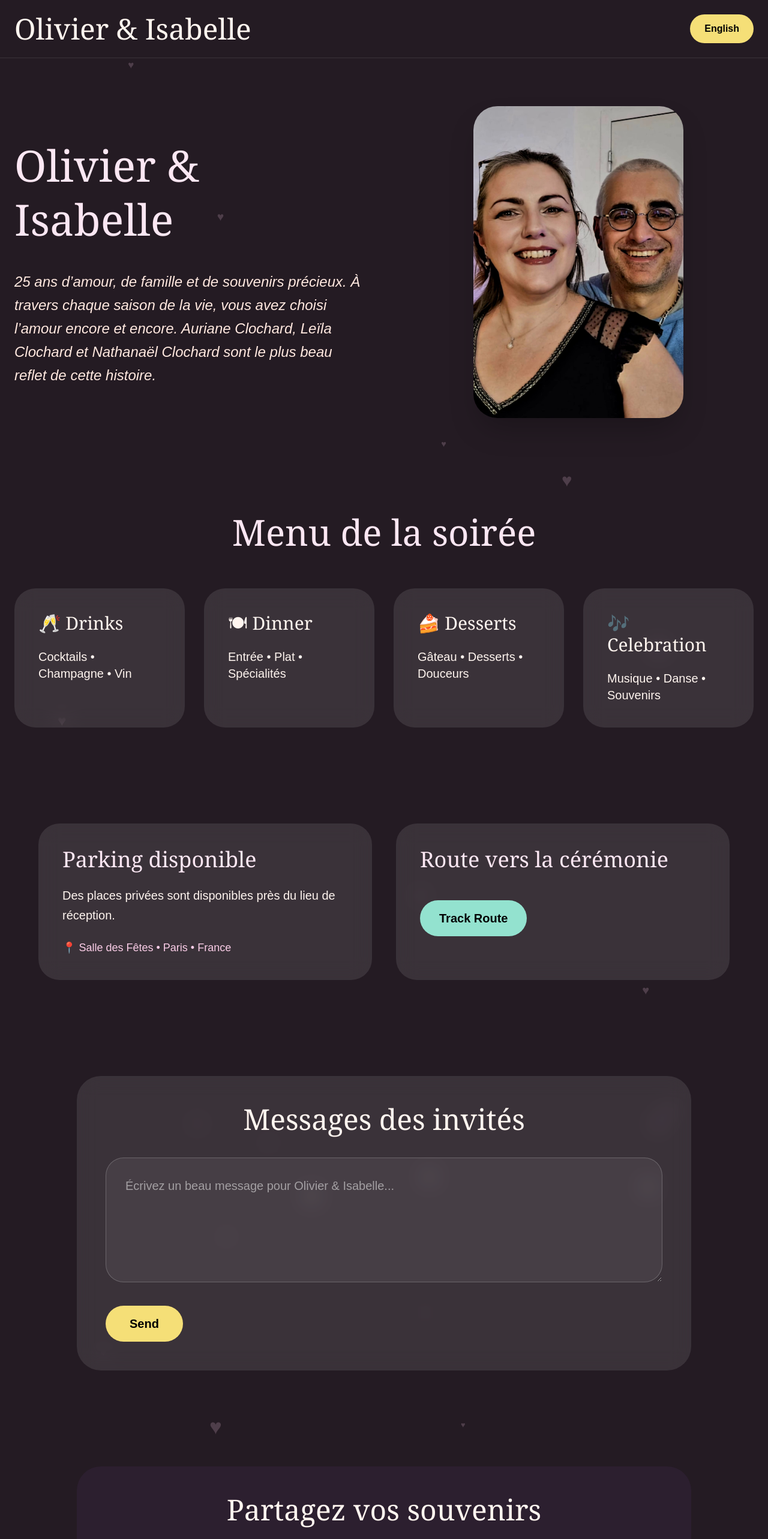
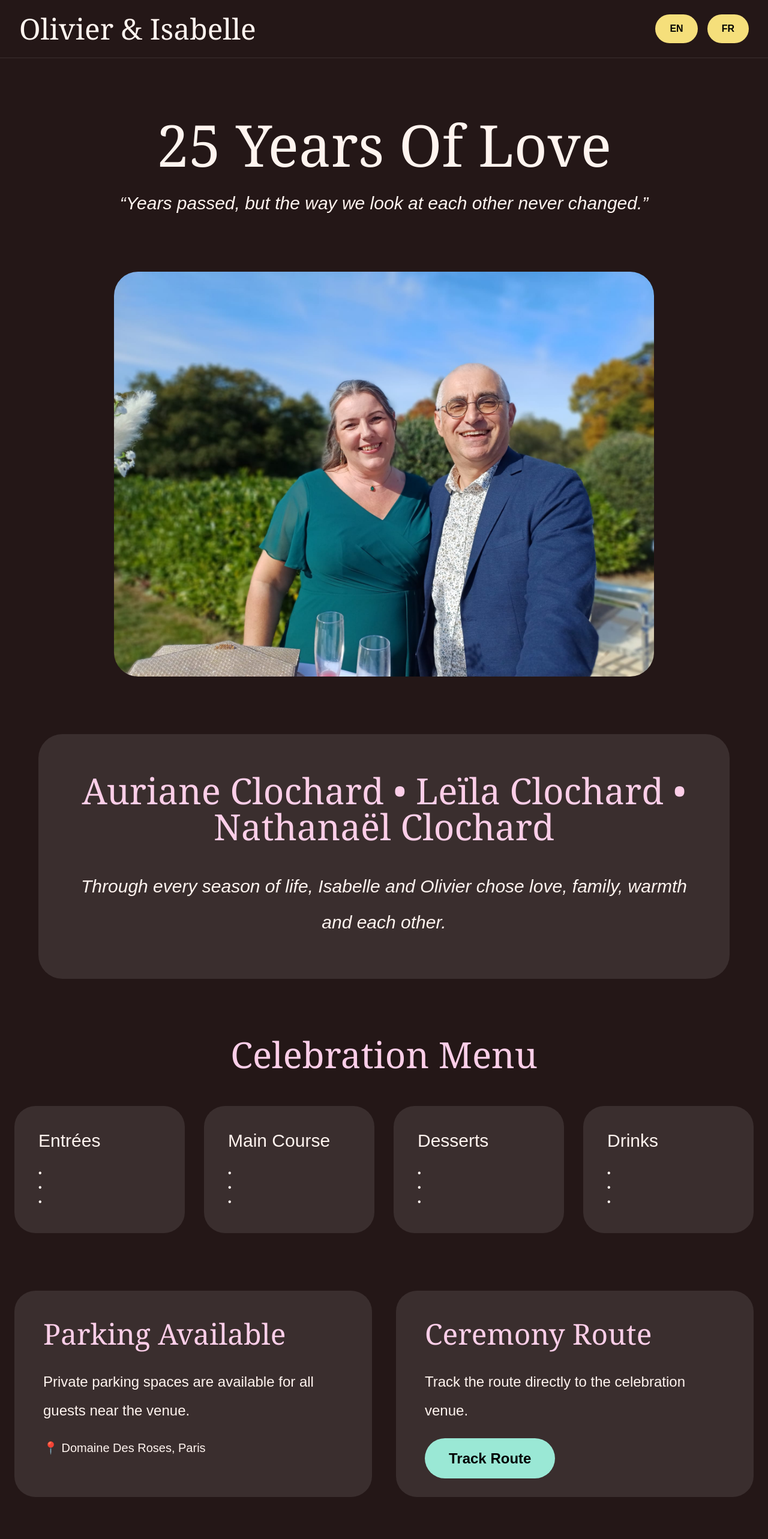
Before and after one commit to Nandinivadla/olisa, a Next.js app: page / in a window 1280 px wide. Shown: the top 2566 px of the page at 60% size. Built offline with nearby package versions, Linux system fonts and the light colour scheme.

Commit message:
real final update

```diff
--- a/app/page.tsx
+++ b/app/page.tsx
@@ -1,297 +1,229 @@
 "use client";
 
-import { useEffect, useState } from "react";
+import { useState } from "react";
 
 export default function Home() {
-  const [language, setLanguage] = useState("fr");
-  const [currentImage, setCurrentImage] = useState(0);
+  const [lang, setLang] = useState("en");
 
-  const images = [
-    "/photo1.jpeg",
-    "/photo2.jpeg",
-    "/photo3.jpeg",
-    "/photo4.jpeg",
-  ];
-
-  useEffect(() => {
-    const interval = setInterval(() => {
-      setCurrentImage((prev) => (prev + 1) % images.length);
-    }, 3000);
-
-    return () => clearInterval(interval);
-  }, []);
-
-  const content = {
-    fr: {
-      title: "Olivier & Isabelle",
-
+  const text = {
+    en: {
+      title: "25 Years Of Love",
+      quote:
+        "Years passed, but the way we look at each other never changed.",
       emotional:
-        "25 ans d’amour, de famille et de souvenirs précieux. À travers chaque saison de la vie, vous avez choisi l’amour encore et encore. Auriane Clochard, Leïla Clochard et Nathanaël Clochard sont le plus beau reflet de cette histoire.",
-
-      menu: "Menu de la soirée",
-
-      drinks: "Cocktails • Champagne • Vin",
-      dinner: "Entrée • Plat • Spécialités",
-      dessert: "Gâteau • Desserts • Douceurs",
-      party: "Musique • Danse • Souvenirs",
-
-      parking: "Parking disponible",
+        "Through every season of life, Isabelle and Olivier chose love, family, warmth and each other.",
+      menu: "Celebration Menu",
+      parking: "Parking Available",
       parkingText:
-        "Des places privées sont disponibles près du lieu de réception.",
-
-      route: "Route vers la cérémonie",
-
-      guest: "Messages des invités",
-
-      placeholder:
-        "Écrivez un beau message pour Olivier & Isabelle...",
-
-      upload: "Partagez vos souvenirs",
-      uploadText:
-        "Ajoutez vos photos et souvenirs précieux de cette magnifique soirée ✨",
-
+        "Private parking spaces are available for all guests near the venue.",
+      route: "Ceremony Route",
+      routeText: "Track the route directly to the celebration venue.",
+      memories: "Share Your Memories",
+      upload:
+        "Upload your beautiful photos and memories from this special evening.",
+      messages: "Guest Messages",
       thanks:
-        "Merci du fond du cœur pour votre présence, votre amour et vos précieux souvenirs.",
-
-      location: "Salle des Fêtes • Paris • France",
+        "Thank you for celebrating 25 beautiful years of love with us.",
     },
 
-    en: {
-      title: "Olivier & Isabelle",
-
+    fr: {
+      title: "25 Ans D’amour",
+      quote:
+        "Les années ont passé, mais notre regard l’un pour l’autre n’a jamais changé.",
       emotional:
-        "25 years of love, family and beautiful memories. Through every season of life, you chose each other again and again. Auriane Clochard, Leïla Clochard and Nathanaël Clochard are the most beautiful reflection of your story.",
-
-      menu: "Celebration Menu",
-
-      drinks: "Cocktails • Champagne • Wine",
-      dinner: "Starter • Dinner • Special Dishes",
-      dessert: "Cake • Desserts • Sweet Table",
-      party: "Music • Dance • Memories",
-
-      parking: "Parking Available",
+        "À travers chaque saison de la vie, Isabelle et Olivier ont choisi l’amour, la famille et la tendresse.",
+      menu: "Menu De La Soirée",
+      parking: "Parking Disponible",
       parkingText:
-        "Private parking spaces are available near the venue.",
-
-      route: "Ceremony Route",
-
-      guest: "Guest Messages",
-
-      placeholder:
-        "Write a beautiful message for Olivier & Isabelle...",
-
-      upload: "Share Your Memories",
-      uploadText:
-        "Upload your beautiful memories and pictures from this special celebration ✨",
-
+        "Des places de parking privées sont disponibles pour tous les invités.",
+      route: "Itinéraire De La Cérémonie",
+      routeText:
+        "Suivez l’itinéraire directement vers le lieu de célébration.",
+      memories: "Partagez Vos Souvenirs",
+      upload:
+        "Ajoutez vos magnifiques photos et souvenirs de cette soirée spéciale.",
+      messages: "Messages Des Invités",
       thanks:
-        "Thank you from the bottom of our hearts for your love, presence and precious memories.",
-
-      location: "Celebration Hall • Paris • France",
+        "Merci de célébrer avec nous ces 25 merveilleuses années d’amour.",
     },
   };
 
-  const t = content[language as "fr" | "en"];
+  const t = text[lang as "en" | "fr"];
 
   return (
-    <main className="bg-[#241b23] text-[#fff5ef] min-h-screen overflow-hidden relative">
+    <main className="min-h-screen bg-[#241717] text-[#fff4ef]">
 
-      {/* floating hearts */}
-      <div className="absolute inset-0 opacity-20 overflow-hidden">
-        {[...Array(25)].map((_, i) => (
-          <div
-            key={i}
-            className="absolute text-pink-200 animate-pulse"
-            style={{
-              left: `${Math.random() * 100}%`,
-              top: `${Math.random() * 100}%`,
-              fontSize: `${10 + Math.random() * 30}px`,
-            }}
+      {/* HEADER */}
+      <div className="flex justify-between items-center px-8 py-6 border-b border-white/10">
+        <h1 className="text-5xl font-serif">
+          Olivier & Isabelle
+        </h1>
+
+        <div className="flex gap-4">
+          <button
+            onClick={() => setLang("en")}
+            className="bg-[#f5df7b] text-black px-6 py-3 rounded-full font-bold"
           >
-            ♥
+            EN
+          </button>
+
+          <button
+            onClick={() => setLang("fr")}
+            className="bg-[#f5df7b] text-black px-6 py-3 rounded-full font-bold"
+          >
+            FR
+          </button>
         </div>
-        ))}
       </div>
 
-      {/* top bar */}
-      <div className="flex justify-between items-center px-6 py-6 border-b border-white/10 relative z-10">
-
-        <h1 className="text-3xl md:text-5xl font-serif">
-          {t.title}
-        </h1>
-
-        <button
-          onClick={() =>
-            setLanguage(language === "fr" ? "en" : "fr")
-          }
-          className="bg-[#f5df77] text-black px-6 py-3 rounded-full font-bold"
-        >
-          {language === "fr" ? "English" : "Français"}
-        </button>
-
-      </div>
-
-      {/* slideshow */}
-      <section className="py-20 px-6 relative z-10">
-
-        <div className="max-w-7xl mx-auto grid md:grid-cols-2 gap-16 items-center">
-
-          <div>
-
-            <h2 className="text-5xl md:text-7xl font-serif leading-tight mb-10 text-pink-100">
+      {/* HERO */}
+      <section className="text-center py-24 px-6">
+        <h2 className="text-8xl font-serif mb-8">
           {t.title}
         </h2>
 
-            <p className="text-2xl leading-relaxed italic text-[#ffe8df]">
+        <p className="text-3xl italic max-w-5xl mx-auto">
+          “{t.quote}”
+        </p>
+      </section>
+
+      {/* MAIN PHOTO */}
+      <section className="flex justify-center px-6">
+        <img
+          src="/photo1.jpeg"
+          className="rounded-[40px] w-[900px] max-w-full"
+        />
+      </section>
+
+      {/* EMOTIONAL SECTION */}
+      <section className="max-w-6xl mx-auto mt-24 bg-white/10 rounded-[40px] p-16 text-center">
+        <h2 className="text-6xl font-serif text-pink-200 mb-10">
+          Auriane Clochard • Leïla Clochard • Nathanaël Clochard
+        </h2>
+
+        <p className="text-3xl italic leading-loose">
           {t.emotional}
         </p>
+      </section>
+
+      {/* MENU */}
+      <section className="max-w-7xl mx-auto mt-24 px-6">
+        <h2 className="text-6xl text-center font-serif text-pink-200 mb-14">
+          {t.menu}
+        </h2>
+
+        <div className="grid md:grid-cols-4 gap-8">
+
+          <div className="bg-white/10 p-10 rounded-[35px]">
+            <h3 className="text-3xl mb-6">Entrées</h3>
+            <p>•</p>
+            <p>•</p>
+            <p>•</p>
+          </div>
+
+          <div className="bg-white/10 p-10 rounded-[35px]">
+            <h3 className="text-3xl mb-6">Main Course</h3>
+            <p>•</p>
+            <p>•</p>
+            <p>•</p>
+          </div>
+
+          <div className="bg-white/10 p-10 rounded-[35px]">
+            <h3 className="text-3xl mb-6">Desserts</h3>
+            <p>•</p>
+            <p>•</p>
+            <p>•</p>
+          </div>
+
+          <div className="bg-white/10 p-10 rounded-[35px]">
+            <h3 className="text-3xl mb-6">Drinks</h3>
+            <p>•</p>
+            <p>•</p>
+            <p>•</p>
+          </div>
 
         </div>
+      </section>
 
-          <div className="flex justify-center">
+      {/* LOCATION */}
+      <section className="grid md:grid-cols-2 gap-10 max-w-7xl mx-auto mt-24 px-6">
 
-            <img
-              src={images[currentImage]}
-              alt=""
-              className="w-[350px] h-[520px] object-cover rounded-[40px] shadow-2xl transition-all duration-700"
-            />
+        <div className="bg-white/10 rounded-[35px] p-12">
+          <h2 className="text-5xl text-pink-200 font-serif mb-8">
+            {t.parking}
+          </h2>
 
+          <p className="text-2xl leading-loose">
+            {t.parkingText}
+          </p>
+
+          <p className="mt-6 text-xl">
+            📍 Domaine Des Roses, Paris
+          </p>
         </div>
 
+        <div className="bg-white/10 rounded-[35px] p-12">
+          <h2 className="text-5xl text-pink-200 font-serif mb-8">
+            {t.route}
+          </h2>
+
+          <p className="text-2xl leading-loose mb-10">
+            {t.routeText}
+          </p>
+
+          <a
+            href="https://maps.google.com"
+            target="_blank"
+            className="bg-[#9ae8d5] text-black px-10 py-5 rounded-full text-2xl font-bold"
+          >
+            Track Route
+          </a>
         </div>
 
       </section>
 
-      {/* menu boxes */}
-      <section className="py-20 px-6 relative z-10">
+      {/* GUEST MESSAGES */}
+      <section className="max-w-6xl mx-auto mt-24 bg-white/10 rounded-[40px] p-16">
 
-        <h2 className="text-center text-5xl md:text-6xl font-serif mb-16 text-pink-100">
-          {t.menu}
+        <h2 className="text-6xl font-serif text-center mb-12">
+          {t.messages}
         </h2>
 
-        <div className="grid md:grid-cols-2 lg:grid-cols-4 gap-8 max-w-7xl mx-auto">
+        <textarea
+          placeholder="Write your beautiful message..."
+          className="w-full h-[250px] bg-white/10 rounded-[30px] p-8 text-2xl"
+        />
 
-          <div className="bg-white/10 backdrop-blur-lg rounded-[35px] p-10">
-            <h3 className="text-3xl mb-6 font-serif">🥂 Drinks</h3>
-            <p className="text-xl">{t.drinks}</p>
-          </div>
-
-          <div className="bg-white/10 backdrop-blur-lg rounded-[35px] p-10">
-            <h3 className="text-3xl mb-6 font-serif">🍽 Dinner</h3>
-            <p className="text-xl">{t.dinner}</p>
-          </div>
-
-          <div className="bg-white/10 backdrop-blur-lg rounded-[35px] p-10">
-            <h3 className="text-3xl mb-6 font-serif">🍰 Desserts</h3>
-            <p className="text-xl">{t.dessert}</p>
-          </div>
-
-          <div className="bg-white/10 backdrop-blur-lg rounded-[35px] p-10">
-            <h3 className="text-3xl mb-6 font-serif">🎶 Celebration</h3>
-            <p className="text-xl">{t.party}</p>
-          </div>
-
-        </div>
+        <button className="mt-10 bg-pink-200 text-black px-10 py-5 rounded-full text-2xl font-bold">
+          Post Message
+        </button>
 
       </section>
 
-      {/* parking and route */}
-      <section className="py-20 px-6 relative z-10">
+      {/* UPLOAD PHOTOS */}
+      <section className="max-w-6xl mx-auto mt-24 bg-white/10 rounded-[40px] p-16 text-center">
 
-        <div className="grid md:grid-cols-2 gap-10 max-w-6xl mx-auto">
-
-          <div className="bg-white/10 backdrop-blur-lg rounded-[35px] p-10">
-
-            <h2 className="text-4xl font-serif mb-6 text-pink-100">
-              {t.parking}
+        <h2 className="text-6xl font-serif mb-10">
+          {t.memories}
         </h2>
 
-            <p className="text-xl leading-relaxed">
-              {t.parkingText}
+        <p className="text-2xl mb-10">
+          {t.upload}
         </p>
-
-            <p className="mt-6 text-pink-200 text-lg">
-              📍 {t.location}
-            </p>
-
-          </div>
-
-          <div className="bg-white/10 backdrop-blur-lg rounded-[35px] p-10">
-
-            <h2 className="text-4xl font-serif mb-6 text-pink-100">
-              {t.route}
-            </h2>
-
-            <a
-              href="https://maps.google.com"
-              target="_blank"
-              className="inline-block mt-6 bg-[#93e2cf] text-black px-8 py-4 rounded-full font-bold text-xl"
-            >
-              Track Route
-            </a>
-
-          </div>
-
-        </div>
-
-      </section>
-
-      {/* guest messages */}
-      <section className="py-20 px-6 relative z-10">
-
-        <div className="max-w-5xl mx-auto bg-white/10 backdrop-blur-lg rounded-[40px] p-12">
-
-          <h2 className="text-center text-5xl font-serif mb-10">
-            {t.guest}
-          </h2>
-
-          <textarea
-            placeholder={t.placeholder}
-            className="w-full h-52 rounded-[30px] bg-[#ffffff10] border border-white/20 p-8 text-xl text-white"
-          />
-
-          <button className="mt-8 bg-[#f5df77] text-black px-10 py-4 rounded-full font-bold text-xl">
-            Send
-          </button>
-
-        </div>
-
-      </section>
-
-      {/* upload memories */}
-      <section className="py-20 px-6 relative z-10">
-
-        <div className="max-w-5xl mx-auto bg-[#2c1f2f] rounded-[40px] p-12 text-center">
-
-          <h2 className="text-5xl font-serif mb-8">
-            {t.upload}
-          </h2>
 
         <input
           type="file"
           multiple
-            className="bg-white text-black p-4 rounded-xl w-full"
+          className="text-2xl"
         />
-
-          <p className="mt-8 text-2xl text-[#ffe8df]">
-            {t.uploadText}
-          </p>
-
-        </div>
 
       </section>
 
-      {/* thank you */}
-      <section className="py-20 px-6 relative z-10">
-
-        <div className="max-w-5xl mx-auto text-center">
-
-          <h2 className="text-4xl md:text-6xl font-serif italic leading-relaxed text-pink-100">
+      {/* THANK YOU */}
+      <section className="text-center py-24 px-6">
+        <p className="text-4xl italic max-w-5xl mx-auto leading-loose">
           {t.thanks}
-          </h2>
-
-        </div>
-
+        </p>
       </section>
 
     </main>
```
Lines whose indentation alone changed are shown as unchanged.
